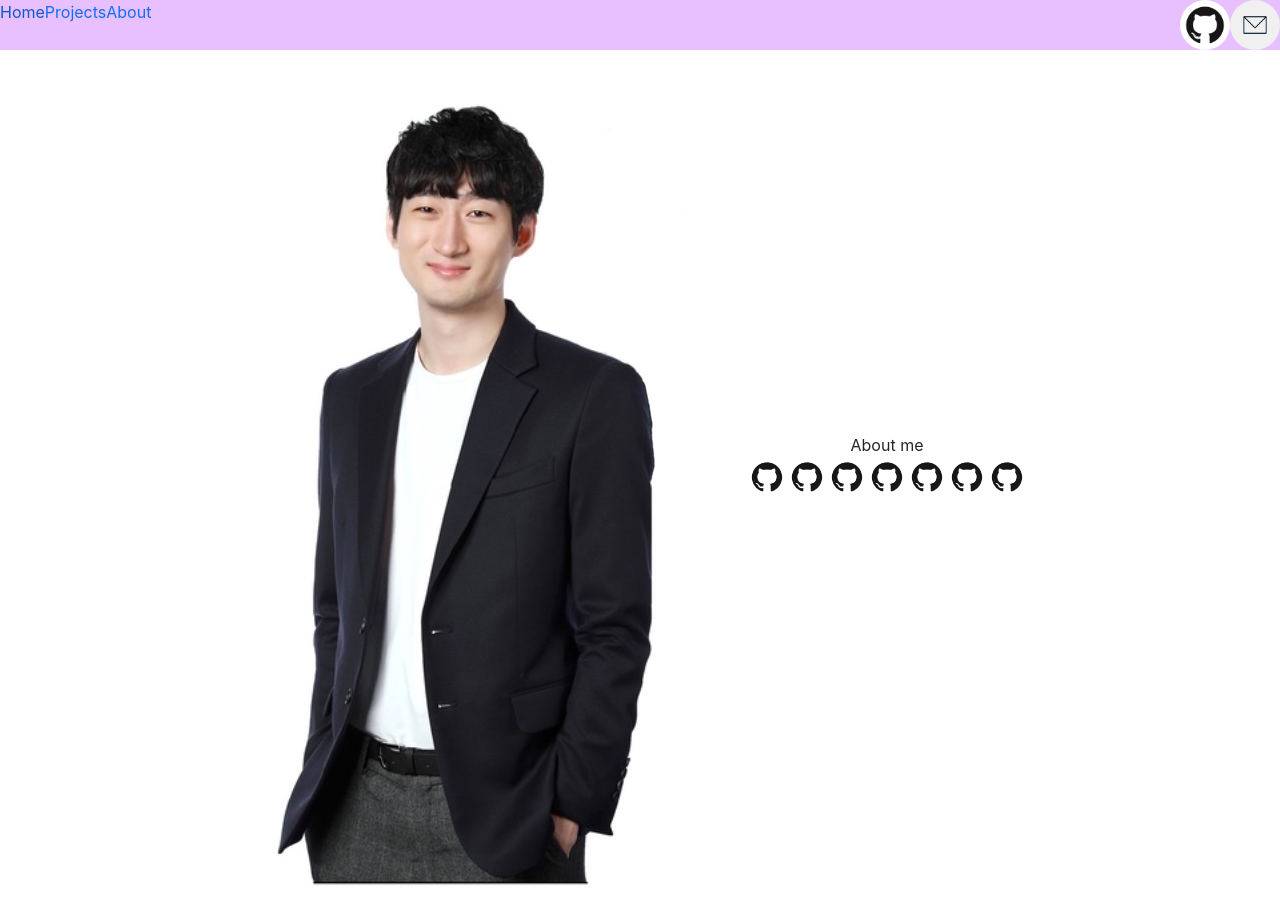
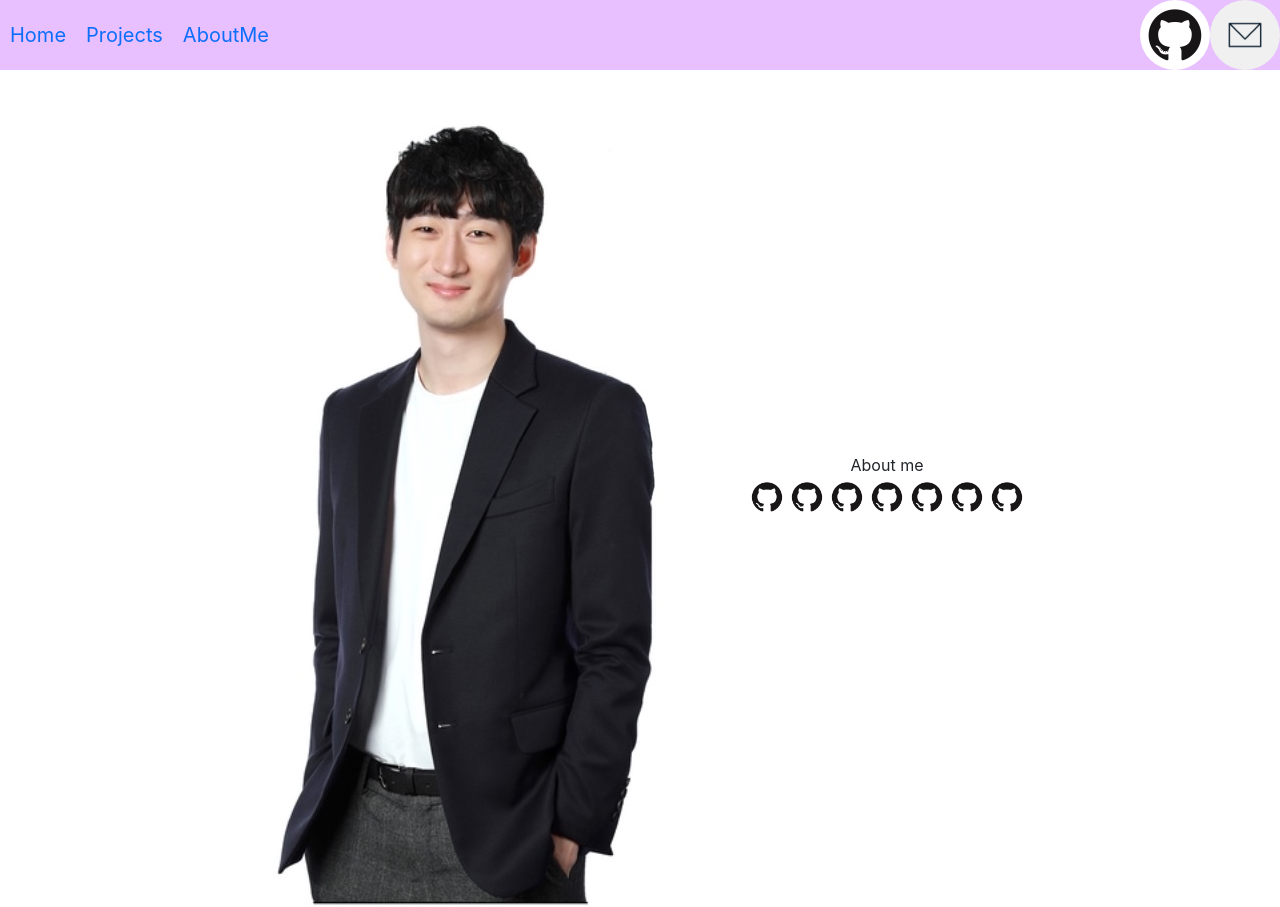
Before and after one commit to onewns/portfolio, a React (Create React App) app: page /about in a window 1280 px wide. Built offline with nearby package versions, Linux system fonts and the light colour scheme.

Commit message:
2021_03_16 | 1.0 nav

```diff
--- a/src/components/NavBar/NavBar.tsx
+++ b/src/components/NavBar/NavBar.tsx
@@ -17,15 +17,22 @@ interface NavPropsType {
 const Nav = styled.nav<NavPropsType>`
   position: sticky;
   top: 0;
-  height: 50px;
+  height: 70px;
   width: 100%;
   background-color:#E8C0FF;
   display: ${props => props.isHome ? 'none' : ''};
+  z-index: 10;
 `
 
 const Container = styled.div<ContinerPropsType>`
   height: 50px;
   float: ${props => props.position};
+`
+
+const NavText = styled(Text)`
+  margin: 0px 10px;
+  font-size: 20px;
+  line-height: 70px;
 `
 
 function NavBar({ location }: any) : React.ReactElement {
@@ -34,18 +41,22 @@ function NavBar({ location }: any) : React.ReactElement {
     <Nav isHome={location.pathname === '/'}>
       <Container position="left">
         <Link to='/'>
-          <Text>Home</Text>
+          <NavText>Home</NavText>
         </Link>
         <Link to='/projects'>
-          <Text>Projects</Text>
+          <NavText>Projects</NavText>
         </Link>
         <Link to='/about'>
-          <Text>About</Text>
+          <NavText>AboutMe</NavText>
         </Link>
       </Container>
       <Container position="right">
-        <ImageBox radius="100%" width="50px" height="50px" ImgUrl="GitHub.png"/>
-        <ImageBox radius="100%" width="50px" height="50px" ImgUrl="mail.png"/>
+        <a href="https://github.com/wonjun9090" target="_blank">
+          <ImageBox radius="100%" width="70px" height="70px" ImgUrl="GitHub.png"/>
+        </a>
+        <a href="mailto:wonjun9090@naver.com">
+          <ImageBox radius="100%" width="70px" height="70px" ImgUrl="mail.png"/>
+        </a>
       </Container>
     </Nav>
   )
--- a/src/index.tsx
+++ b/src/index.tsx
@@ -7,7 +7,7 @@ import reportWebVitals from './reportWebVitals';
 
 ReactDOM.render(
   <React.StrictMode>
-    <BrowserRouter basename="/portfolio">
+    <BrowserRouter basename="">
       <App />
     </BrowserRouter>
   </React.StrictMode>,
```
Also changed, not shown: src/App.tsx (+3 -9 lines).
